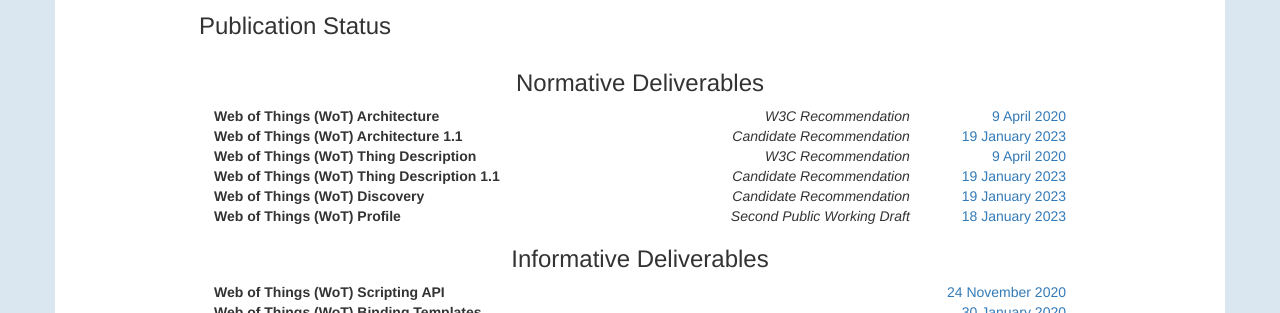
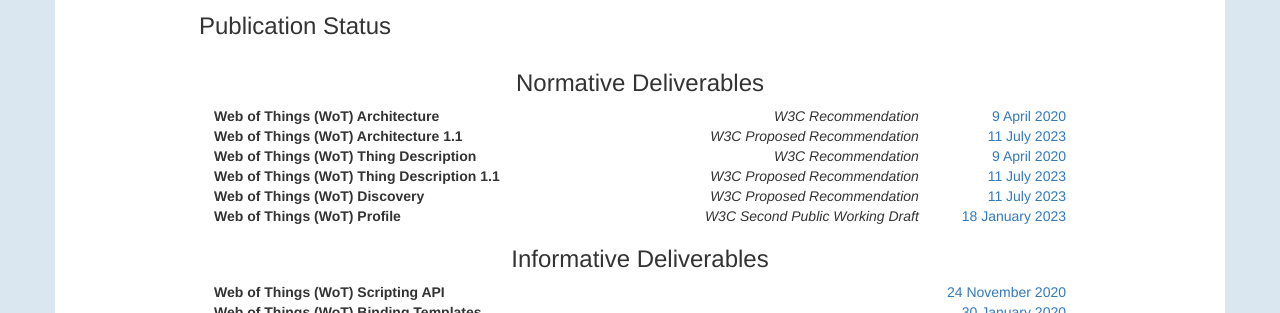
Before and after one commit to w3c/wot-marketing, a Jekyll site: the page built from docs/wg/index.html, in a window 1280 px wide. Shown: the part 1003-1316 px from the top of the page. Built offline with Jekyll 4.4.1, drawn with Linux system fonts in a browser that asks for light colours; nearby versions of some CDN libraries; comment, search, counter and statistics services are not loaded.

Commit message:
updated Proposed Recs for Arch, TD and Discovery
https://www.w3.org/news/2023/call-for-review-wot-architecture-1-1-thing-description-1-1-and-wot-discovery-are-w3c-proposed-recommendations/

```diff
--- a/docs/wg/index.html
+++ b/docs/wg/index.html
@@ -102,8 +102,8 @@
 						</tr>
 						<tr>
 							<th>Web of Things (WoT) Architecture 1.1</th>
-							<td style="text-align:right;"><i>Candidate Recommendation</i></td>
-							<td style="text-align:right;"><a href="https://www.w3.org/TR/2023/CR-wot-architecture11-20230119/" target="_blank">19 January 2023</a></td>
+							<td style="text-align:right;"><i>W3C Proposed Recommendation</i></td>
+							<td style="text-align:right;"><a href="https://www.w3.org/TR/2023/PR-wot-architecture11-20230711/" target="_blank">11 July 2023</a></td>
 						</tr>
 						<tr>
 							<th>Web of Things (WoT) Thing Description</th>
@@ -112,17 +112,17 @@
 						</tr>
 						<tr>
 							<th>Web of Things (WoT) Thing Description 1.1</th>
-							<td style="text-align:right;"><i>Candidate Recommendation</i></td>
-							<td style="text-align:right;"><a href="https://www.w3.org/TR/2023/CR-wot-thing-description11-20230119/" target="_blank">19 January 2023</a></td>
+							<td style="text-align:right;"><i>W3C Proposed Recommendation</i></td>
+							<td style="text-align:right;"><a href="https://www.w3.org/TR/2023/PR-wot-thing-description11-20230711/" target="_blank">11 July 2023</a></td>
 						</tr>
 						<tr>
 							<th>Web of Things (WoT) Discovery</th>
-							<td style="text-align:right;"><i>Candidate Recommendation</i></td>
-							<td style="text-align:right;"><a href="https://www.w3.org/TR/2023/CR-wot-discovery-20230119/" target="_blank">19 January 2023</a></td>
+							<td style="text-align:right;"><i>W3C Proposed Recommendation</i></td>
+							<td style="text-align:right;"><a href="https://www.w3.org/TR/2023/PR-wot-discovery-20230711/" target="_blank">11 July 2023</a></td>
 						</tr>
 						<tr>
 							<th>Web of Things (WoT) Profile</th>
-							<td style="text-align:right;"><i>Second Public Working Draft</i></td>
+							<td style="text-align:right;"><i>W3C Second Public Working Draft</i></td>
 							<td style="text-align:right;"><a href="https://www.w3.org/TR/2023/WD-wot-profile-20230118/" target="_blank">18 January 2023</a></td>
 						</tr>
 					</tbody>
```
